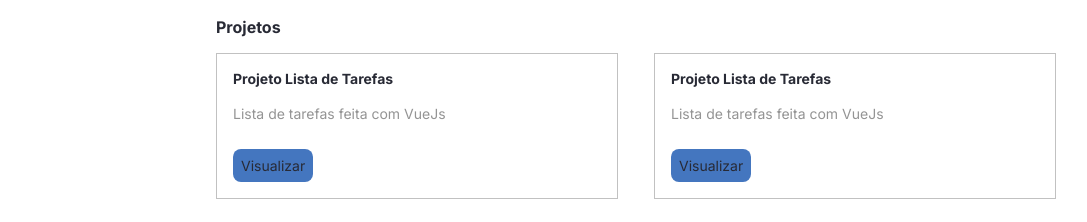
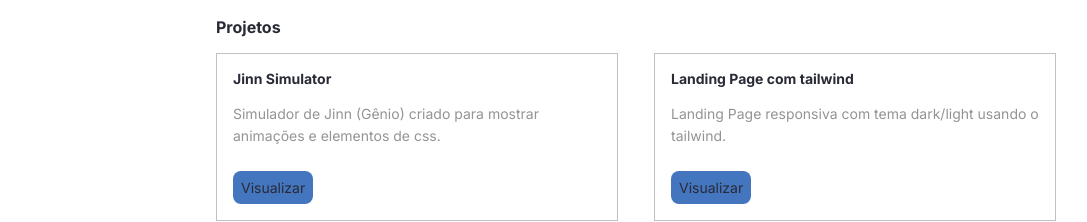
Before and after one commit to JoksLobo/portfolio, a React (Create React App) app: page / in a window 1280 px wide. Shown: the part 610-832 px from the top of the page, without its empty margins (96-1183 px from the left). Built offline with nearby package versions, Linux system fonts and the light colour scheme; the HTML template or start-up script is replaced by a standard one.

Commit message:
Uso de props na lista de projetos

```diff
--- a/src/Components/Projeto/index.tsx
+++ b/src/Components/Projeto/index.tsx
@@ -3,11 +3,19 @@ import Paragrafo from '../Paragrafo/index.tsx'
 
 import { Card, LinkButton } from './styles.ts'
 
-const Projeto = () => (
+type ProjetoProps = {
+  Title: string
+  Content: string
+  Link: string
+}
+
+const Projeto = ({ Title, Content, Link }: ProjetoProps) => (
   <Card>
-    <Titulo>Projeto Lista de Tarefas</Titulo>
-    <Paragrafo tipo="secundario">Lista de tarefas feita com VueJs</Paragrafo>
-    <LinkButton>Visualizar</LinkButton>
+    <Titulo>{Title}</Titulo>
+    <Paragrafo tipo="secundario">{Content}</Paragrafo>
+    <a href={Link}>
+      <LinkButton>Visualizar</LinkButton>
+    </a>
   </Card>
 )
 
--- a/src/containers/Projetos/index.tsx
+++ b/src/containers/Projetos/index.tsx
@@ -8,10 +8,17 @@ const Projetos = () => (
     <Titulo fontSize={16}>Projetos</Titulo>
     <Lista>
       <li>
-        <Projeto />
+        <Projeto
+          Title="Jinn Simulator"
+          Content="Simulador de Jinn (Gênio) criado para mostrar animações e elementos de css."
+          Link="http://google.com"
+        />
       </li>
       <li>
-        <Projeto />
+        <Projeto
+          Title="Landing Page com tailwind"
+          Content="Landing Page responsiva com tema dark/light usando o tailwind."
+        />
       </li>
       <li>
         <Projeto />
```
